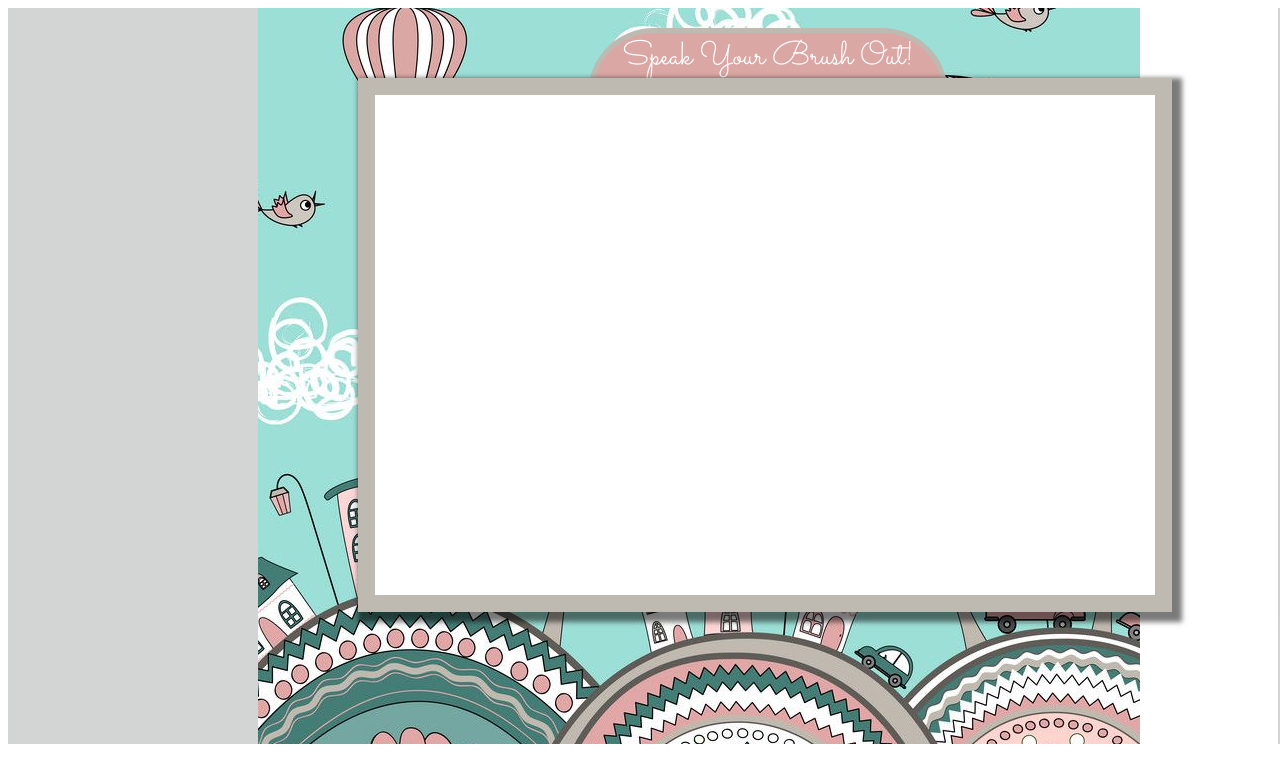
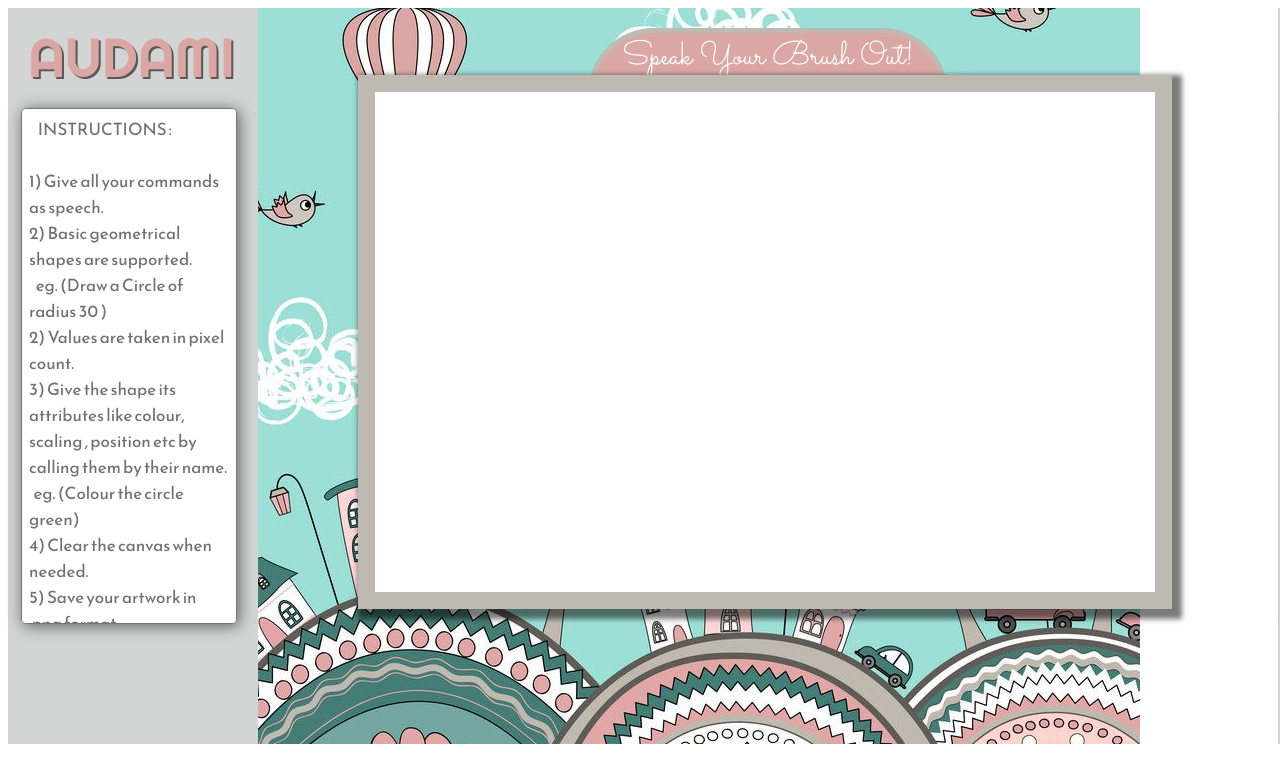
Before and after one commit to pjaroli31/Audami, a plain HTML site: page draw.html in a window 1280 px wide. Shown: the top 782 px of the page. Drawn offline with Linux system fonts and the light colour scheme; files whose address does not match are found by name; a web font is replaced by a local one.

Commit message:
gui with instructions

```diff
--- a/draw.css
+++ b/draw.css
@@ -48,7 +48,7 @@ border: 5px solid #bebab1 ;
     width : 780px;
     height : 500px;
     margin-left: 350px;
-    margin-top : 70px;
+    margin-top : 67px;
     border: 17px solid #bebab1;
     background-color: white;
     opacity: 1;
@@ -104,6 +104,33 @@ margin-top : -46em;
     text-shadow: 1px 1px 1px #000000ab
 
 }
+.name{
+    font-family: 'Righteous', cursive;
+    font-size: 55px;
+    position: absolute;
+    margin-left: 15px;
+    color: #daa7a4;
+    margin-top: 10px;
+    padding: 5px;
+    /* background-color: white; */
+    text-shadow: 2px 2px #5b5757;
+
+}
+#ins{
+    min-width: 200px;
+    margin-left: 13px;
+    margin-top: 100px;
+    height: 500px;
+    box-shadow: 2px 2px 15px 0px #00000091;
+    resize: none;
+    overflow-y: scroll;
+    border-radius: 5px;
+    padding: 7px;
+    overflow-x:none;
+    font-family: 'Reem Kufi', sans-serif;
+    font-size:17px;
+    color:rgba(0, 0, 0, 0.555);
+}
 #myinput{
     min-width: 200px;
     margin-left: 13px;
@@ -116,7 +143,7 @@ margin-top : -46em;
     padding: 7px;
     overflow-x:none;
     font-family: 'Reem Kufi', sans-serif;
-    font-size:18px;
+    font-size:17px;
     color:rgba(0, 0, 0, 0.555);
 }
 
@@ -139,3 +166,7 @@ margin-top : -46em;
     ::-webkit-scrollbar-thumb:hover {
     background: #b38987;
     }
+    .buttons{
+        position :absolute;
+        z-index:3;
+    }
--- a/draw.html
+++ b/draw.html
@@ -5,8 +5,7 @@
 <title>SpeakMeDraw</title>
 <script src="fabric.js"></script>
 <link rel = "stylesheet" href = "draw.css" type = "text/css" >
-<link href="https://fonts.googleapis.com/css?family=Arizonia|Dawning+of+a+New+Day|Meddon|Reem+Kufi|Sacramento|Stalemate" rel="stylesheet"><script src="bravey.min.js"></script>
-<script src='nlp.js'></script>
+<link href="https://fonts.googleapis.com/css?family=Arizonia|Bungee+Inline|Charmonman|Dawning+of+a+New+Day|Elsie:900|Fascinate|Meddon|Plaster|Reem+Kufi|Righteous|Sacramento|Sniglet:800|Stalemate" rel="stylesheet"><script src='nlp.js'></script>
 <script src="voicedetect.js"></script>
 
 </head>
@@ -19,6 +18,7 @@
 
 
     </div>
+
     <canvas id = "myCanvas"   width=780 height =500></canvas>
 
 
@@ -30,12 +30,24 @@
 </div>
 
 <div class = "sec1" >
+    <div class = "name">
+        AUDAMI
+    </div>
+        <textarea id = "ins">
+    INSTRUCTIONS :
 
-
+1) Give all your commands as speech.
+2) Basic geometrical shapes are supported.
+   eg. (Draw a Circle of radius 30 )
+2) Values are taken in pixel count.
+3) Give the shape its attributes like colour, scaling , position etc by calling them by their name.
+  eg. (Colour the circle green)
+4) Clear the canvas when needed.
+5) Save your artwork in .png format.
+6) Be Creative :)
+        </textarea>
 
 </div>
-
-
 <div class = "sec2" >
 
 <!--<button id = "speak" name  = "speak" class = "speakbutton" > Start Listening</button> -->
@@ -48,7 +60,9 @@
 <script src='handler.js'></script>
 <script src='myScript.js'></script>
 </body>
-
+<script>
+    document.getElementById("myinput").readOnly = true;
+</script>
 
 
 </html>
```
